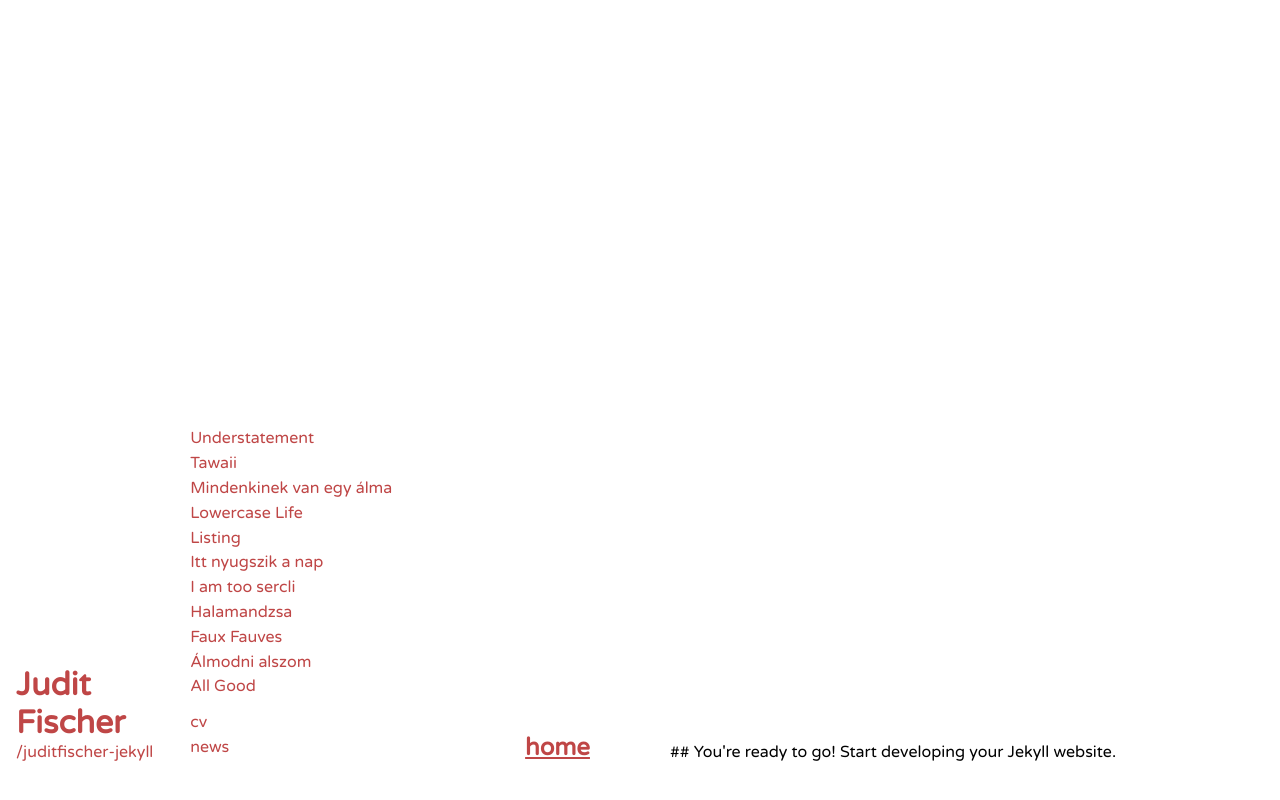
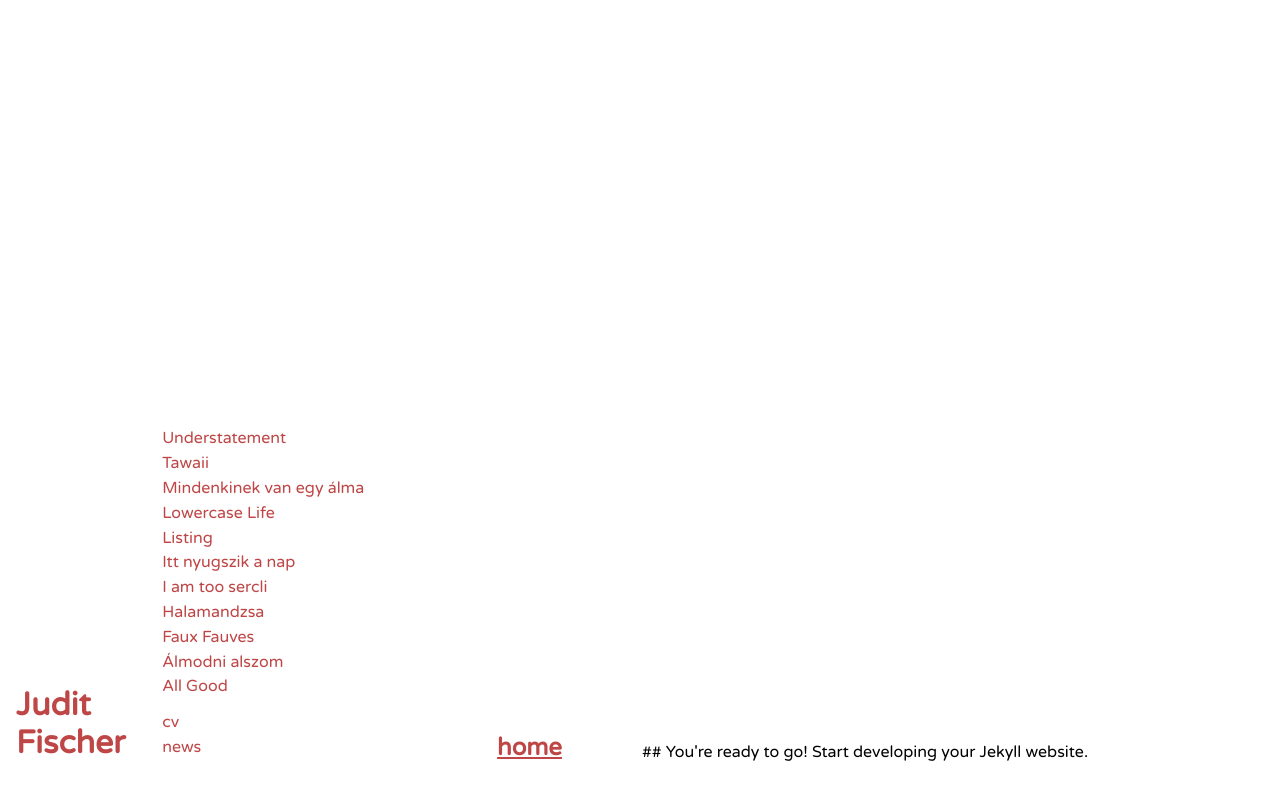
Before and after one commit to zalavariandris/juditfischer-jekyll, a Jekyll site: the page built from index.md, in a window 1280 px wide. Shown: the top 800 px of the page. Built offline with Jekyll 4.4.1, drawn with Linux system fonts in a browser that asks for light colours; some web fonts are replaced.

Commit message:
remove baseurl

```diff
--- a/_config.yml
+++ b/_config.yml
@@ -2,4 +2,4 @@
 baseurl: "" # the subpath of your site, e.g. /blog
 title: "" # the name of your site, e.g. ACME Corp.
 exclude: ['README.md']
-baseurl: /juditfischer-jekyll
+# baseurl: /juditfischer-jekyll
--- a/_layouts/default.html
+++ b/_layouts/default.html
@@ -17,14 +17,14 @@
 	<nav>
 		<ul class="posts">
 			{% for post in site.posts %}
-		    <li><a href="{{ post.url | prepend: site.baseurl }}" class="{% if page.url == post.url %}active{% endif %}">{{post.title}}</a>
+		    <li><a href="{{ post.url | relative_url }}" class="{% if page.url == post.url %}active{% endif %}">{{post.title}}</a>
 		    </li>
 		  	{% endfor %}
 		</ul>
 		<ul class="pages">
 			{% for page in site.pages %}
 			{% unless page.exclude %}
-		    <li><a href="{{ page.url | prepend: site.baseurl }}">{{page.title}}</a></li>
+		    <li><a href="{{ page.url | relative_url }}">{{page.title}}</a></li>
 		    {% endunless %}
 		  	{% endfor %}
 		</ul>
```
